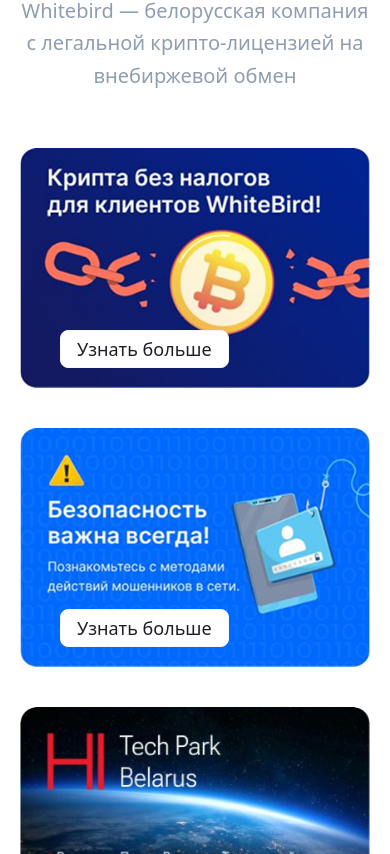
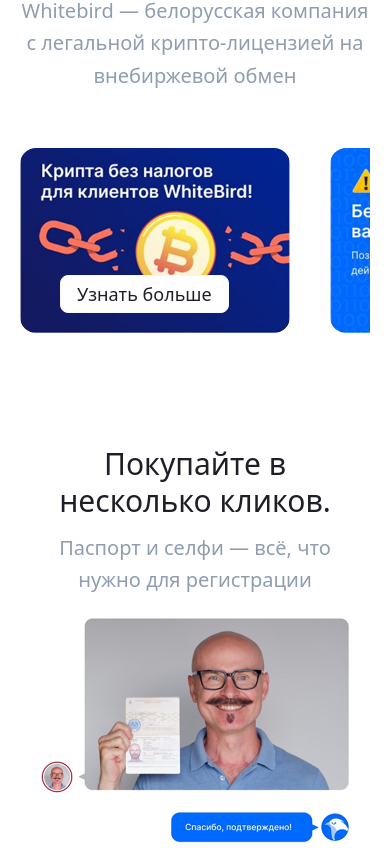
Before and after one commit to NikitaLikinykh/exchange, a Next.js app: page / in a window 390 px wide. Shown: the part 1370-2224 px from the top of the page. Built offline with nearby package versions, Linux system fonts and the light colour scheme; no server answers.

Commit message:
add adaptive

```diff
--- a/app/components/LegalSection.tsx
+++ b/app/components/LegalSection.tsx
@@ -41,9 +41,12 @@
 
         {/* Cards grid */}
 
-        <div className="grid grid-cols-1 md:grid-cols-2 xl:grid-cols-4 gap-10 h-full">
+        <div className="flex gap-10 h-full overflow-x-auto md:grid md:grid-cols-2 xl:grid-cols-4 md:overflow-visible whitespace-nowrap">
           {legalCards.map((card, index) => (
-            <div className="relative rounded-2xl overflow-hidden" key={index}>
+            <div
+              className="relative rounded-2xl overflow-hidden inline-block w-full md:w-auto flex-shrink-0 max-w-[270px] md:max-w-none"
+              key={index}
+            >
               <img
                 src={card.imageSrc}
                 alt={card.title}
@@ -51,7 +54,7 @@
               />
               <div className="absolute h-full flex flex-col justify-end bottom-5 left-10">
                 {card.title !== "Поддержка" && (
-                  <button className="bg-white border border-[#F6F6F6] rounded-lg px-4 py-1 text-[#1E1E28] text-lg font-normal  cursor-pointer">
+                  <button className="bg-white border border-[#F6F6F6] rounded-lg px-4 py-1 text-[#1E1E28] text-lg font-normal cursor-pointer">
                     Узнать больше
                   </button>
                 )}
```
